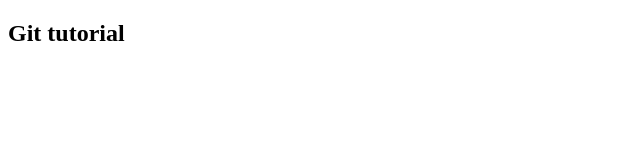
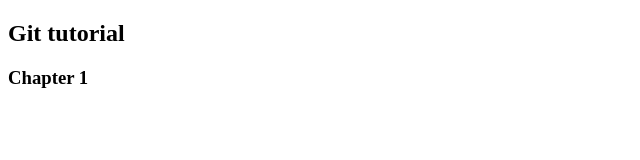
Before and after one commit to highhimanshu/git-tutorial, a plain HTML site: page index.html in a window 1280 px wide. Shown: the whole page, without its empty margins (0-640 px from the left). Drawn offline with Linux system fonts and the light colour scheme.

Commit message:
second commit

```diff
--- a/index.html
+++ b/index.html
@@ -7,5 +7,6 @@
   </head>
   <body>
     <h2>Git tutorial</h2>
+    <h3>Chapter 1</h3>
   </body>
 </html>
```
